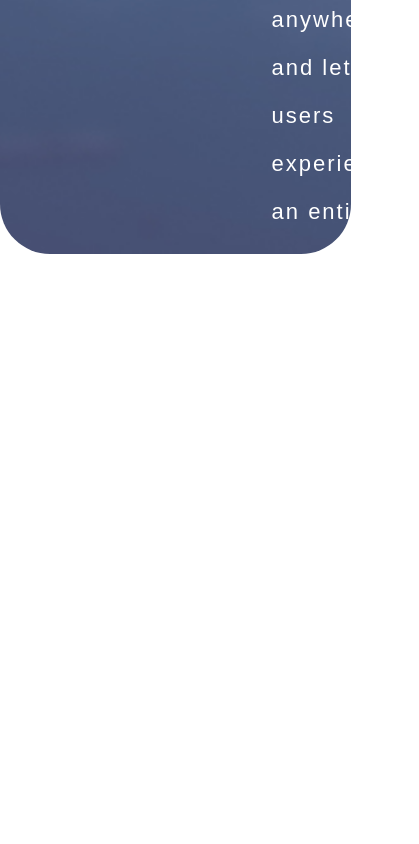
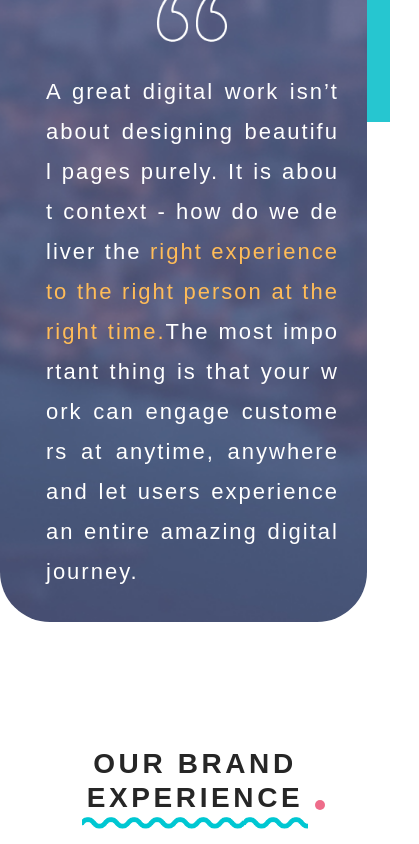
Before and after one commit to vwvwvv/Vite__DigiSalad_2.0, a Vue app: page / in a window 390 px wide. Shown: the part 8880-9724 px from the top of the page, 419 px wide, since content can reach past the window. Before the commit the page ends 9260 px from the top, so only its background shows below. Built offline with nearby package versions, Linux system fonts and the light colour scheme; a web font is replaced by a local one.

Commit message:
Section05LayoutThink

```diff
--- a/src/App.vue
+++ b/src/App.vue
@@ -16,8 +16,8 @@ import PartFooter from '@/components/PartFooter.vue'
   <Section01></Section01>
   <Section02></Section02>
   <Section03></Section03>
-  <!-- <Section04></Section04> -->
-  <!-- <Section05></Section05> -->
+  <Section04></Section04>
+  <Section05></Section05>
   <PartFooter></PartFooter>
 </template>
 
--- a/src/components/Section01.vue
+++ b/src/components/Section01.vue
@@ -202,7 +202,7 @@
   background-color: #fff;
 }
 
-@media (max-width: 769px) {
+@media (max-width: 768px) {
   .hero-content .md-block {
     display: block;
   }
--- a/src/components/Section03.vue
+++ b/src/components/Section03.vue
@@ -6,7 +6,9 @@ import CardIngradients from './CardIngradients.vue'
   <div id="section-03">
     <div class="container">
       <div class="info">
-        <h2 class="title">OUR INGRADIENTS</h2>
+        <h2 class="title">
+          OUR INGRADIENTS
+        </h2>
         <p>
           Cras quis nulla commodo, aliquam lectus sed, blandit augue. Cras ullamcorper bibendum bibendum. Duis tincidunt urna non pretium porta. Nam condimentum vitae ligula vel ornare. Phasellus at semper turpis. Nunc eu tellus tortor. Etiam at condimentum nisl, vitae sagittis orci. Donec id dignissim nunc. Donec elit ante, eleifend a dolor et, venenatis facilisis dolor. In feugiat orci odio, sed lacinia sem elementum quis. Aliquam consectetur, eros et vulputate euismod, nunc leo tempor lacus, ac rhoncus neque eros nec lacus. Cras lobortis molestie faucibus.
         </p>
@@ -241,11 +243,74 @@ import CardIngradients from './CardIngradients.vue'
   .info {
     padding-top: 350px;
   }
+  #section-03 {
+    padding-bottom: calc(100px + 500px);
+  }
+  .about {
+    bottom: -500px;
+    height: 1000px;
+    width: 94%;
+  }
+  .about .container {
+    flex-direction: column;
+    padding-left: 10%;
+    padding-top: 5%;
+    padding-bottom: 5%;
+  }
+  .about .character {
+    margin-right: 0;
+  }
+  .about p {
+    text-align:justify;
+    text-justify:inter-ideograph;
+    word-break: break-all;
+    padding-left: 3%;
+    padding-right: 3%;
+  }
 }
 
 @media (max-width: 576px) {
   .md-none {
     display: block;
   }
+   /* .about {
+    bottom: -500px;
+    height: 1200px;
+  } */
+
+  .about .icon  {
+    width: 70px;
+    height: 70px;
+    /* margin-top: 5px; */
+  }
+  .about p {
+    font-size: 22px;
+    line-height: 40px;
+
+  }
+}
+@media (max-width: 377px) {
+.about .icon  {
+    width: 55px;
+    height: 55px;
+    /* margin-top: 5px; */
+    margin: 10px;
+  }
+  .about p {
+    font-size: 20px;
+    line-height: 38px;
+  }
+}
+
+@media (max-width: 340px) {
+  .about .icon  {
+    width: 45px;
+    height: 45px;
+  }
+  .about p {
+    font-size: 20px;
+    letter-spacing: 2px;
+    line-height: 34px;
+  }
 }
 </style>
--- a/src/components/Section04.vue
+++ b/src/components/Section04.vue
@@ -6,7 +6,9 @@ import CardBrandLogos from '@/components/CardBrandLogos.vue'
   <div id="section-04">
     <div class="container">
       <div class="info">
-        <h2 class="title">OUR BRAND EXPERIENCE</h2>
+        <h2 class="title">
+          OUR BRAND <br class="md-none" />EXPERIENCE
+        </h2>
         <p>
           Cras quis nulla commodo, aliquam lectus sed, blandit augue. Cras ullamcorper bibendum bibendum. Duis tincidunt urna non pretium porta. Nam condimentum vitae ligula vel ornare. Phasellus at semper turpis. Nunc eu tellus tortor. Etiam at condimentum nisl, vitae sagittis orci. Donec id dignissim nunc. Donec elit ante, eleifend a dolor et, venenatis facilisis dolor. In feugiat orci odio, sed lacinia sem elementum quis. Aliquam consectetur, eros et vulputate euismod, nunc leo tempor lacus, ac rhoncus neque eros nec lacus. Cras lobortis molestie faucibus.
         </p>
@@ -17,7 +19,9 @@ import CardBrandLogos from '@/components/CardBrandLogos.vue'
 </template>
 
 <style scoped>
-
+.container {
+  text-align: center;
+}
 .info {
   display: flex;
   flex-direction: column;
@@ -25,4 +29,20 @@ import CardBrandLogos from '@/components/CardBrandLogos.vue'
   margin: auto;
   padding-top: 299px;
 }
+
+.md-none {
+  display: none;
+}
+
+@media (max-width: 992px) {
+  .info {
+    padding-top: 500px;
+  }
+}
+
+@media (max-width: 576px) {
+  .md-none {
+    display: block;
+  }
+}
 </style>
--- a/src/components/Section05.vue
+++ b/src/components/Section05.vue
@@ -5,6 +5,7 @@
    <div id="section-05">
       <div class="container">
          <button type="button" class="arrow left"></button>
+         <div class="wrap">
             <div class="view">
                <div class="pic">
                   <img src="../assets/LP_fb_01.jpg" alt="LP">
@@ -17,6 +18,8 @@
                <h1 class="title">LP CLUB MOBILE APP</h1>
                <p>Cras quis nulla commodo, aliquam lectus sed, blandit augue. Cras ullamcorper bibendum bibendum. Duis tincidunt urna non pretium porta. Nam condimentum vitae ligula vel ornare. Phasellus at semper turpis. Nunc eu tellus tortor. Etiam at condimentum nisl, vitae sagittis orci. Donec id dignissim nunc. Donec elit ante, eleifend a dolor et, venenatis facilisis dolor. In feugiat orci odio, sed lacinia sem elementum quis. Aliquam consectetur, eros et vulputate euismod, nunc leo tempor lacus, ac rhoncus neque eros nec lacus. Cras lobortis molestie faucibus.</p>
             </div>
+         </div>
+
          <button type="button" class="arrow right"></button>
 
          <div class="page">
@@ -31,7 +34,7 @@
 <style scoped>
 #section-05 {
    width: 100%;
-   height: 100%;
+   height: 100vh;
    background-image: url(../assets/BG_LP_fb.jpg);
    background-position: center;
    background-repeat: no-repeat;
@@ -77,6 +80,12 @@
 
 .right {
    transform: rotate(-180deg);
+}
+
+.wrap {
+   display: flex;
+   width: 95%;
+   justify-content: center;
 }
 .view {
    position: relative;
@@ -171,4 +180,30 @@
    bottom: 0;
    right: 0;
 }
+
+@media(max-width: 1200px) {
+   .wrap {
+      flex-direction: column;
+      align-items: center;
+   }
+   .view {
+      width: 90%;
+      height: 500px;
+      /* display: flex;
+      justify-content: center; */
+   }
+   .view .pic {
+      max-width: 85%;
+      height: 80%;
+   }
+   .view .btn {
+      bottom: 50%;
+      right: 30%;
+      transform: translate(0, 50%);
+   }
+   .text {
+      width: 100%;
+   }
+}
+
 </style>
```
Lines whose indentation alone changed are shown as unchanged.
